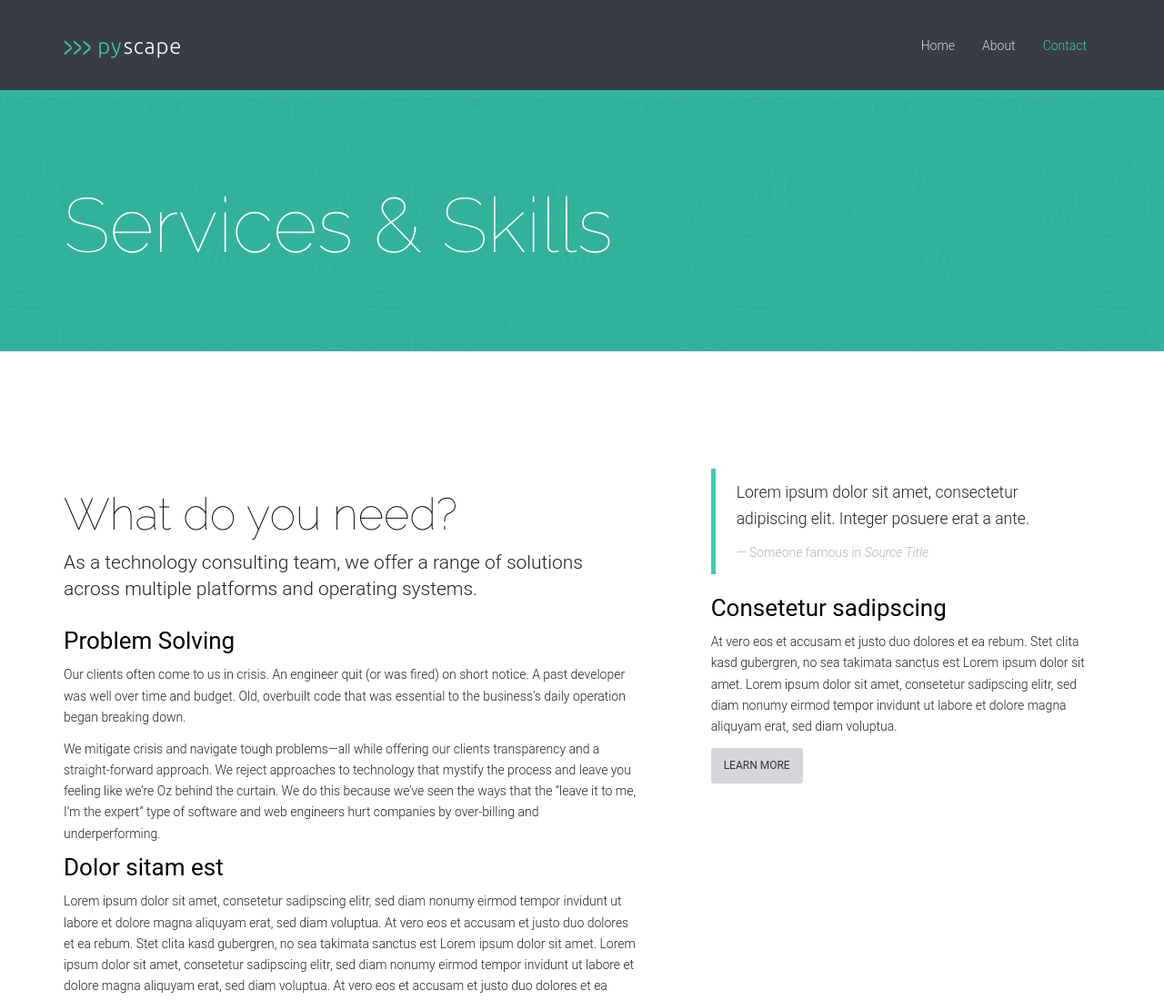
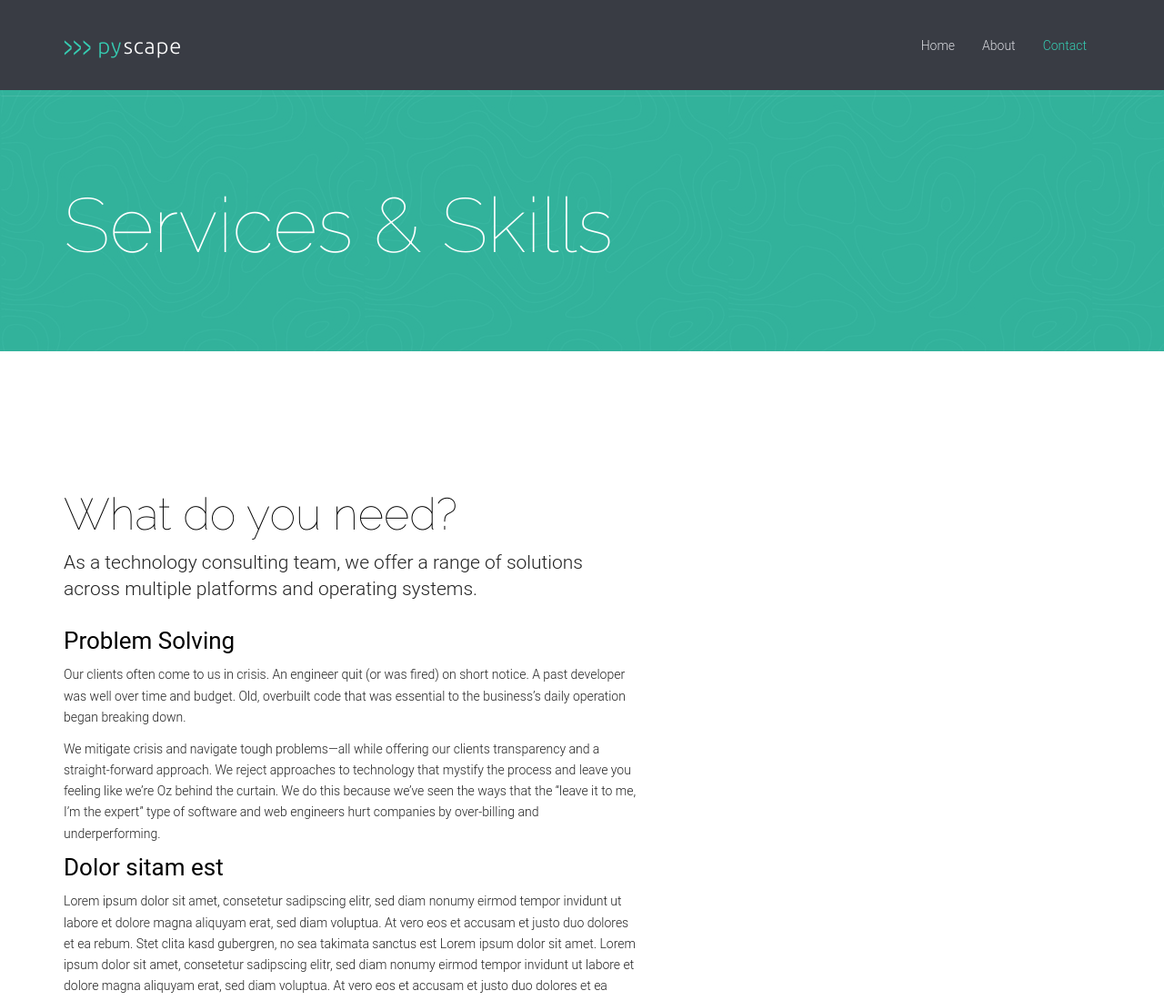
Before and after one commit to pyscape/pyscape_com, a plain HTML site: page services.html in a window 1280 px wide. Shown: the top 1100 px of the page at 91% size. Drawn offline with Linux system fonts and the light colour scheme.

Commit message:
remove testamonial

```diff
--- a/services.html
+++ b/services.html
@@ -93,15 +93,7 @@
                 <h4>Dolor sitam est</h4>
                 <p>Lorem ipsum dolor sit amet, consetetur sadipscing elitr, sed diam nonumy eirmod tempor invidunt ut labore et dolore magna aliquyam erat, sed diam voluptua. At vero eos et accusam et justo duo dolores et ea rebum. Stet clita kasd gubergren, no sea takimata sanctus est Lorem ipsum dolor sit amet. Lorem ipsum dolor sit amet, consetetur sadipscing elitr, sed diam nonumy eirmod tempor invidunt ut labore et dolore magna aliquyam erat, sed diam voluptua. At vero eos et accusam et justo duo dolores et ea rebum. Stet clita kasd gubergren, no sea takimata sanctus est Lorem ipsum dolor sit amet.</p>
               </div>
-              <div class="col-md-5">
-                <blockquote>
-                    <p>Lorem ipsum dolor sit amet, consectetur adipiscing elit. Integer posuere erat a ante.</p>
-                    <footer>Someone famous in <cite title="Source Title">Source Title</cite></footer>
-                </blockquote>
-                <h4>Consetetur sadipscing</h4>
-                <p>At vero eos et accusam et justo duo dolores et ea rebum. Stet clita kasd gubergren, no sea takimata sanctus est Lorem ipsum dolor sit amet. Lorem ipsum dolor sit amet, consetetur sadipscing elitr, sed diam nonumy eirmod tempor invidunt ut labore et dolore magna aliquyam erat, sed diam voluptua.</p>
-                <a class="btn btn-default btn-sm" href="#">Learn more</a>
-              </div>
+
             </div>
           </div>
         </section>
```
